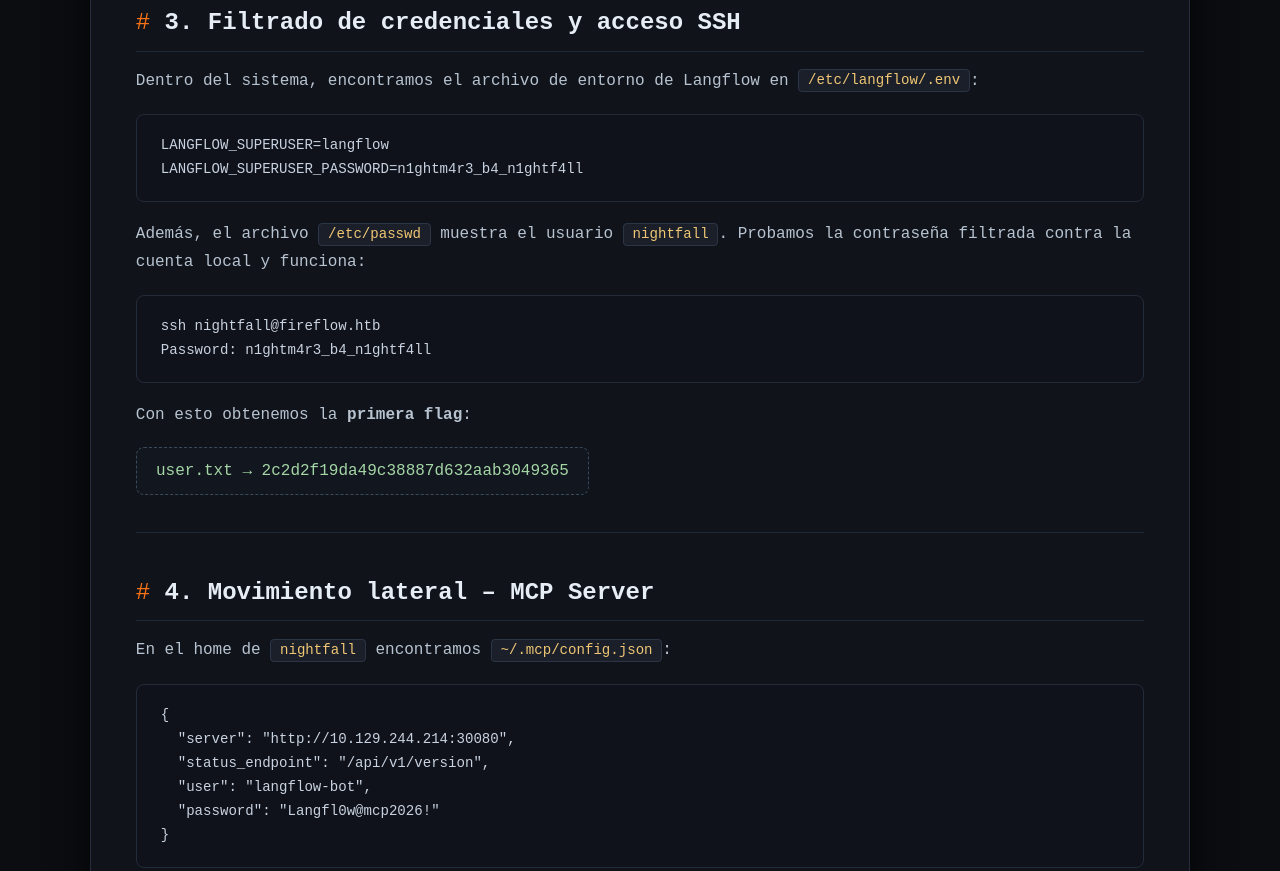
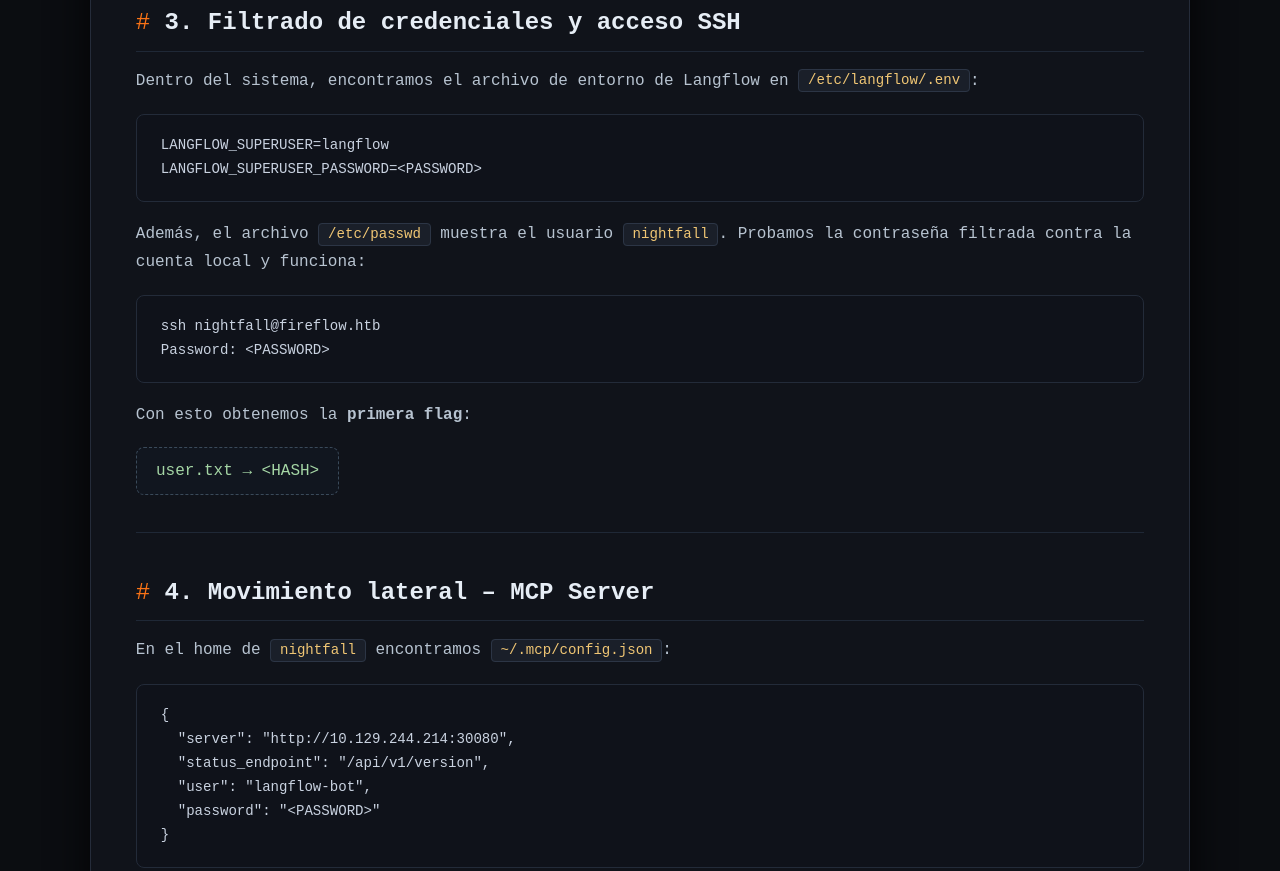
Before and after one commit to Cosm3No1de/FireFlow-HTB-linux-medium-writeUp, a plain HTML site: page index.html in a window 1280 px wide. Shown: the part 2636-3507 px from the top of the page. Drawn offline with Linux system fonts and the light colour scheme.

Commit message:
Update index.html

```diff
--- a/index.html
+++ b/index.html
@@ -29,7 +29,6 @@
             box-shadow: 0 20px 40px rgba(0, 0, 0, 0.8);
         }
 
-        /* Imagen superior */
         .hero-img {
             text-align: center;
             margin-bottom: 2.2rem;
@@ -202,7 +201,6 @@
             color: #8ae08a;
         }
 
-        /* responsive */
         @media (max-width: 700px) {
             .container {
                 padding: 1.5rem 1rem;
@@ -220,7 +218,6 @@
 <body>
 <div class="container">
 
-    <!-- IMAGEN -->
     <div class="hero-img">
         <img src="fireflow.png" alt="FireFlow - MakeSense" />
     </div>
@@ -233,7 +230,6 @@
         <span style="margin-left: 1rem; color: #f97316;">▸ Resolución paso a paso</span>
     </div>
 
-    <!-- INTRO -->
     <p>
         <strong>FireFlow</strong> (también conocida como <strong>MakeSense</strong>) es una máquina de
         HackTheBox que combina explotación web, filtrado de credenciales, abuso de JWT con algoritmo <em>none</em>,
@@ -243,7 +239,6 @@
 
     <hr>
 
-    <!-- 1. RECONOCIMIENTO -->
     <h2>1. Reconocimiento</h2>
     <p>
         Escaneo inicial con <code>nmap</code> para identificar servicios:
@@ -263,7 +258,6 @@
 
     <hr>
 
-    <!-- 2. EXPLOTACIÓN WEB – CVE-2026-33017 -->
     <h2>2. Explotación Web – CVE-2026-33017</h2>
     <p>
         Se detecta una vulnerabilidad que permite ejecución remota de código sin autenticación en el endpoint
@@ -315,25 +309,23 @@
 
     <hr>
 
-    <!-- 3. FILTRADO DE CREDENCIALES Y ACCESO SSH -->
     <h2>3. Filtrado de credenciales y acceso SSH</h2>
     <p>
         Dentro del sistema, encontramos el archivo de entorno de Langflow en <code>/etc/langflow/.env</code>:
     </p>
     <pre><code>LANGFLOW_SUPERUSER=langflow
-LANGFLOW_SUPERUSER_PASSWORD=n1ghtm4r3_b4_n1ghtf4ll</code></pre>
+LANGFLOW_SUPERUSER_PASSWORD=&lt;PASSWORD&gt;</code></pre>
     <p>
         Además, el archivo <code>/etc/passwd</code> muestra el usuario <code>nightfall</code>.
         Probamos la contraseña filtrada contra la cuenta local y funciona:
     </p>
     <pre><code>ssh nightfall@fireflow.htb
-Password: n1ghtm4r3_b4_n1ghtf4ll</code></pre>
+Password: &lt;PASSWORD&gt;</code></pre>
     <p>Con esto obtenemos la <strong>primera flag</strong>:</p>
-    <div class="flag-box">user.txt → 2c2d2f19da49c38887d632aab3049365</div>
+    <div class="flag-box">user.txt → &lt;HASH&gt;</div>
 
     <hr>
 
-    <!-- 4. MOVIMIENTO LATERAL – MCP SERVER -->
     <h2>4. Movimiento lateral – MCP Server</h2>
     <p>
         En el home de <code>nightfall</code> encontramos <code>~/.mcp/config.json</code>:
@@ -342,7 +334,7 @@
   "server": "http://10.129.244.214:30080",
   "status_endpoint": "/api/v1/version",
   "user": "langflow-bot",
-  "password": "Langfl0w@mcp2026!"
+  "password": "&lt;PASSWORD&gt;"
 }</code></pre>
     <p>
         El servidor MCP usa JWT y soporta el algoritmo <code>none</code>. Generamos un token malicioso
@@ -373,7 +365,6 @@
 
     <hr>
 
-    <!-- 5. ESCALADA DE PRIVILEGIOS EN KUBERNETES -->
     <h2>5. Escalada de privilegios – Kubernetes</h2>
     <p>
         Desde el pod verificamos que estamos dentro de un clúster y tenemos el token de la cuenta de servicio.
@@ -396,11 +387,10 @@
     </p>
     <pre><code>python3 kube_exec.py "cat /host/root/root/root.txt"</code></pre>
     <p>Obtenemos la <strong>segunda flag</strong>:</p>
-    <div class="flag-box">root.txt → (valor correspondiente)</div>
+    <div class="flag-box">root.txt → &lt;HASH&gt;</div>
 
     <hr>
 
-    <!-- 6. HERRAMIENTAS Y VULNERABILIDADES -->
     <h2>6. Herramientas y vulnerabilidades explotadas</h2>
     <ul>
         <li><strong>CVE-2026-33017</strong> – RCE sin autenticación en Langflow</li>
@@ -411,7 +401,6 @@
 
     <hr>
 
-    <!-- 7. CONCLUSIÓN -->
     <h2>7. Conclusión</h2>
     <p>
         La máquina FireFlow / MakeSense demuestra la importancia de:
@@ -425,7 +414,6 @@
 
     <hr>
 
-    <!-- FOOTER -->
     <div class="footer">
         <a href="https://linktr.ee/cosmenoide" target="_blank">
             ✦ cosmenoide — dev · hacker · cyberpunk ✦
```
